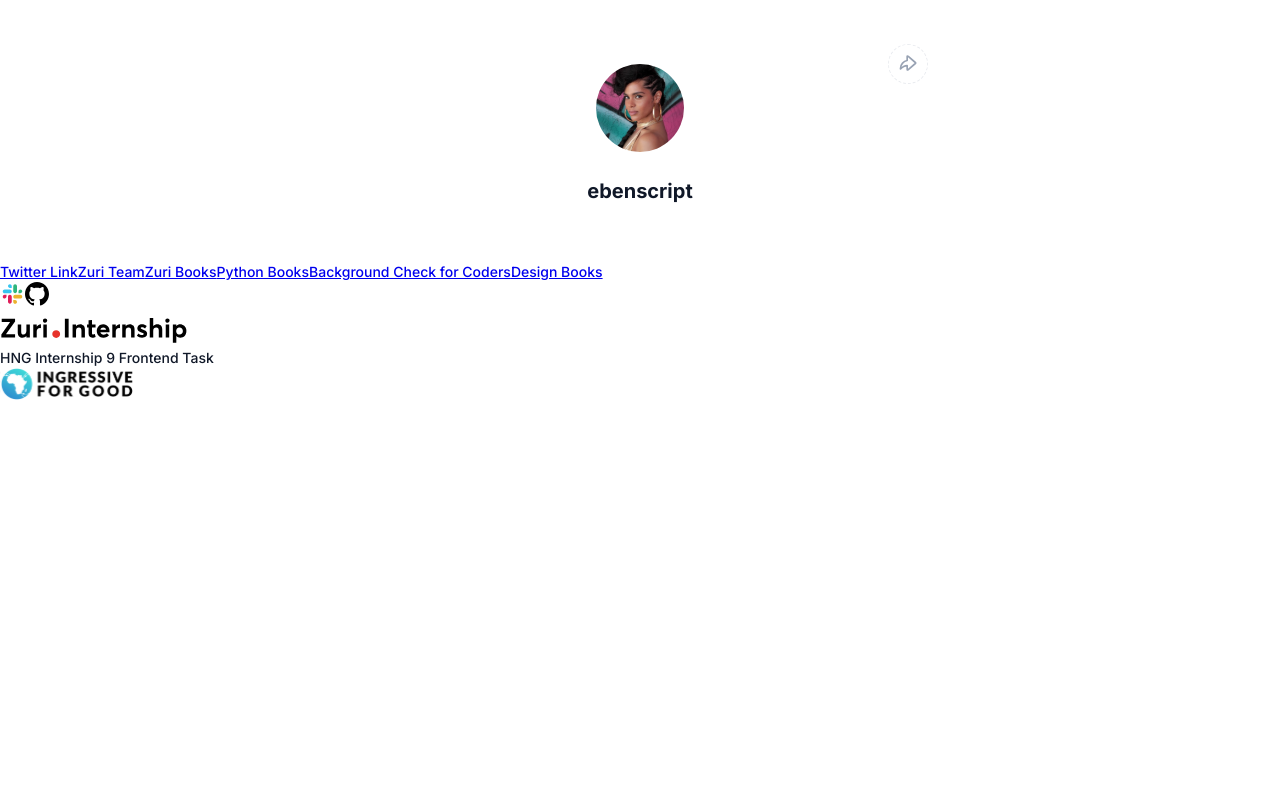
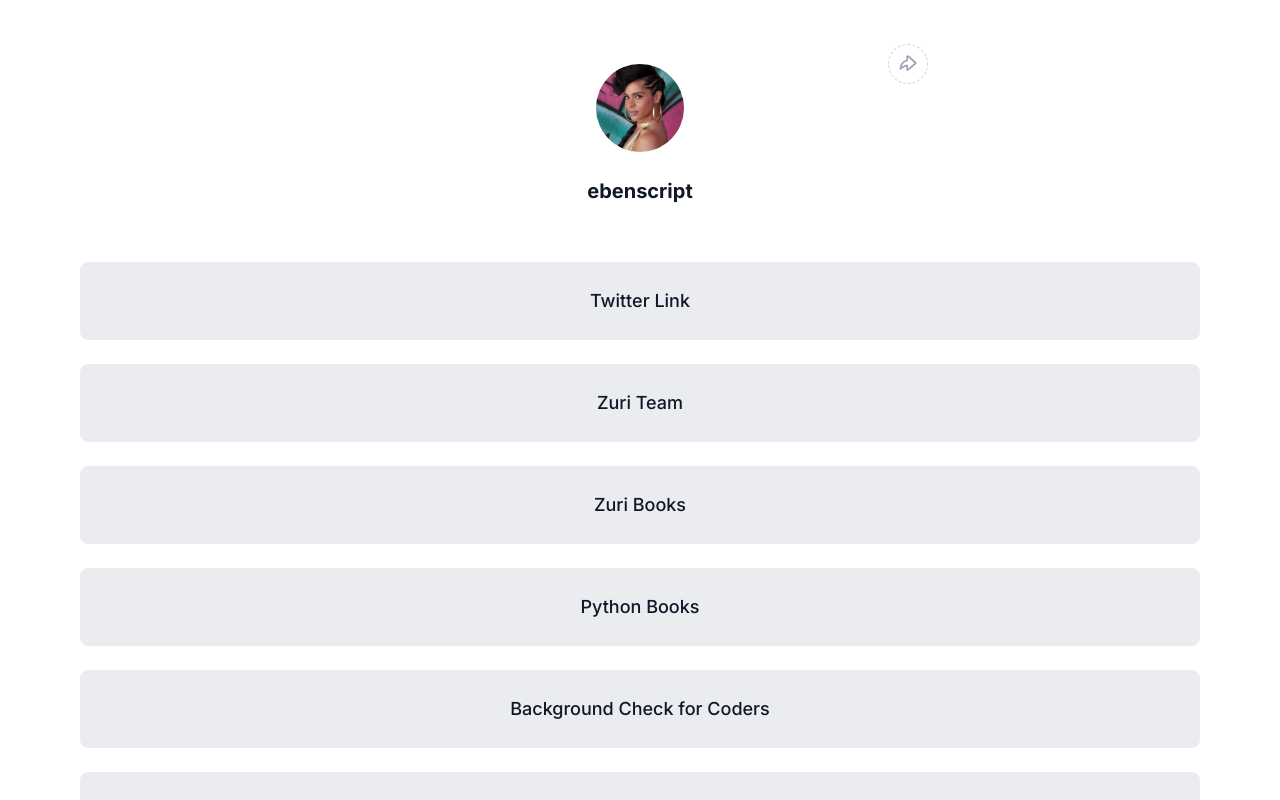
Before and after one commit to Ebenscript/linktree, a React (Create React App) app: page / in a window 1280 px wide. Shown: the top 800 px of the page. Built offline with nearby package versions, Linux system fonts and the light colour scheme.

Commit message:
add styles for links section

```diff
--- a/src/App.css
+++ b/src/App.css
@@ -18,8 +18,24 @@
   color: var(--black);
 }
 
+@media screen and (min-width: 768px) {
+  body {
+    font-size: 18px;
+    line-height: 28px;
+  }
+}
+
 .app {
   padding-top: 64px;
+}
+
+.profile-section,
+.links-section,
+.social-section {
+  padding: 0 16px;
+  max-width: 1152px;
+  margin-left: auto;
+  margin-right: auto;
 }
 
 .profile-section {
@@ -28,10 +44,6 @@
   align-items: center;
   gap: 24px;
   position: relative;
-  padding: 0 16px;
-  max-width: 1152px;
-  margin-left: auto;
-  margin-right: auto;
   margin-bottom: 32px;
 }
 
@@ -46,7 +58,7 @@
   width: 40px;
   height: 40px;
   border-radius: 50%;
-  border: 1px dashed var(--gray100);
+  border: 1px dashed var(--gray200);
   background-color: transparent;
 
   position: absolute;
@@ -76,3 +88,21 @@
     right: 25%;
   }
 }
+
+.links-section {
+  display: flex;
+  flex-direction: column;
+  gap: 24px;
+  margin-bottom: 24px;
+}
+
+.button-link {
+  display: block;
+  background-color: var(--gray100);
+  text-decoration: none;
+  color: var(--black);
+  text-align: center;
+  padding: 24px;
+  border: 1px solid var(--gray100);
+  border-radius: 8px;
+}
```
